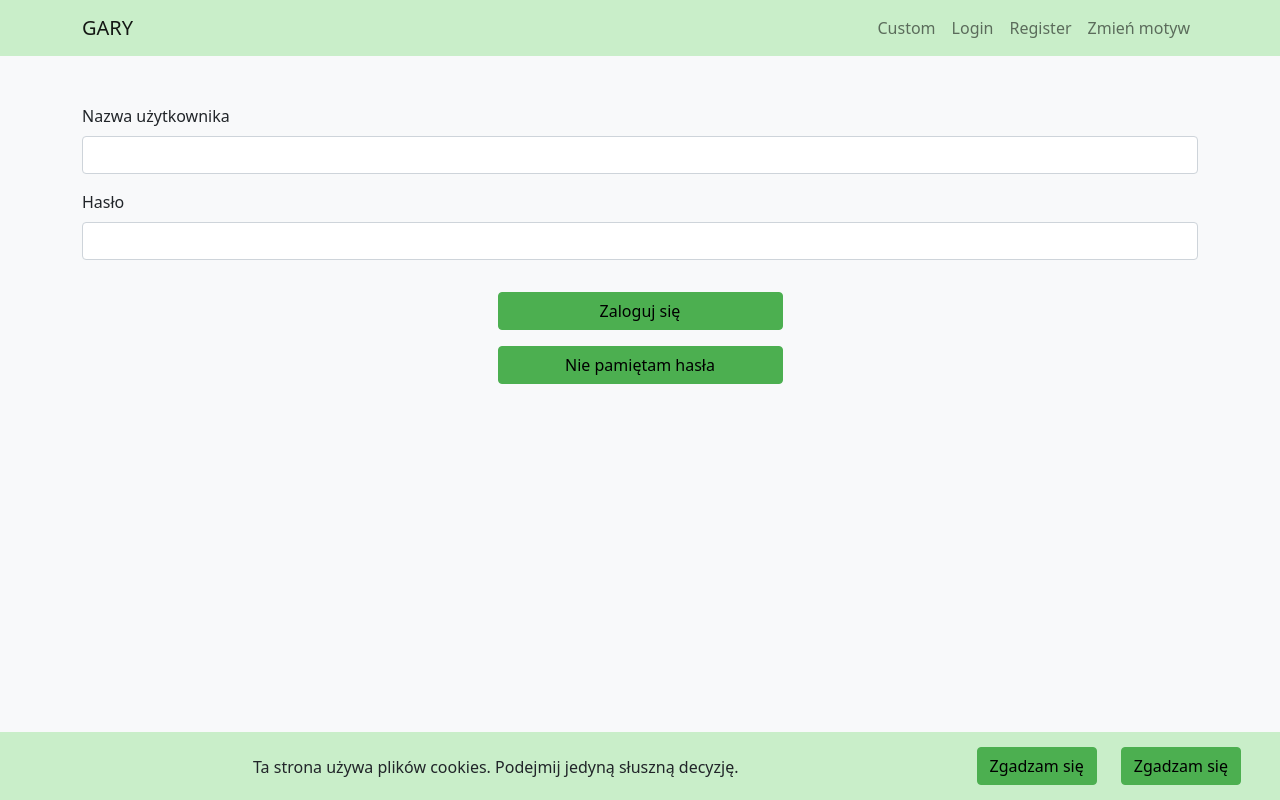
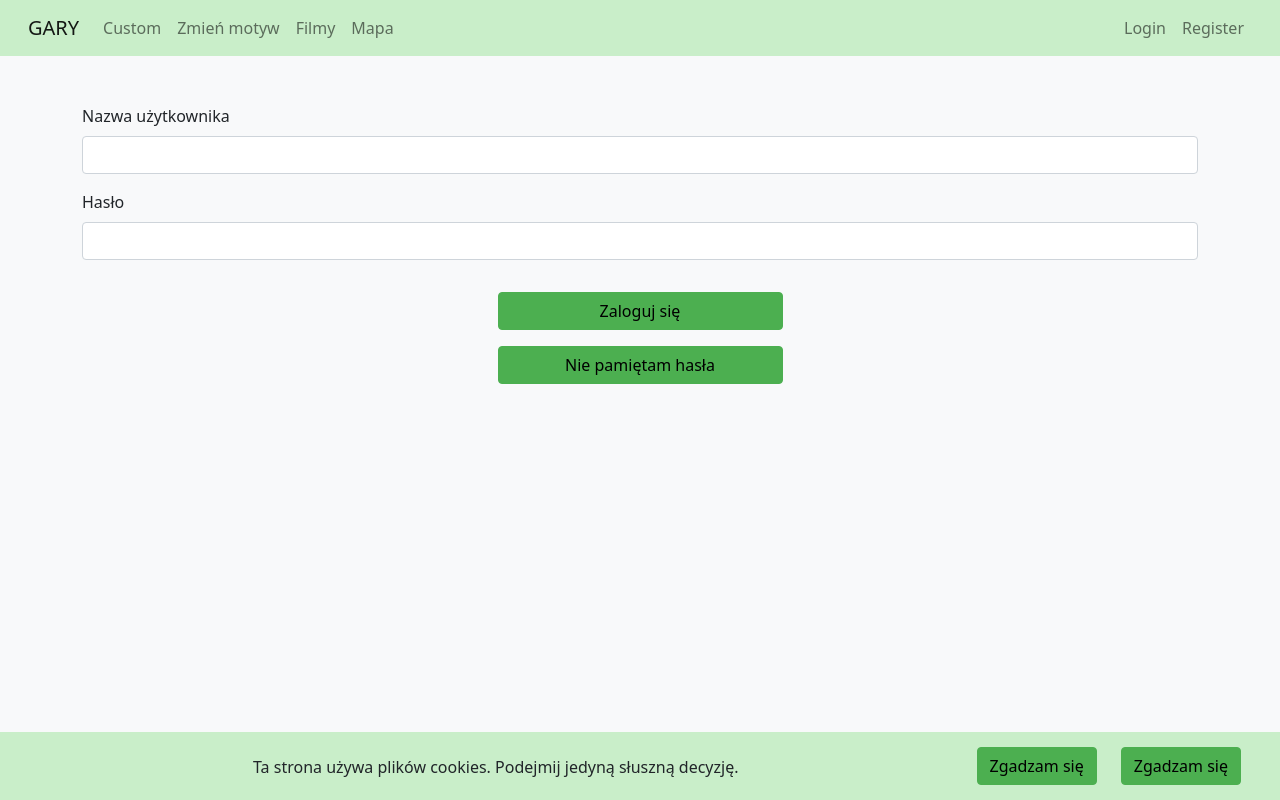
Before and after one commit to pjwstkIOprojekt/webclient, a React (Create React App) app: page /login in a window 1280 px wide. Built offline with nearby package versions, Linux system fonts and the light colour scheme.

Commit message:
Navbar layout changes

```diff
--- a/package.json
+++ b/package.json
@@ -10,6 +10,7 @@
     "@types/node": "^16.11.21",
     "@types/react": "^17.0.38",
     "@types/react-dom": "^17.0.11",
+    "axios": "^0.26.1",
     "react": "^17.0.2",
     "react-bootstrap": "^2.1.2",
     "react-dom": "^17.0.2",
--- a/src/App.tsx
+++ b/src/App.tsx
@@ -5,6 +5,7 @@ import Login from "./components/content/auth/Login";
 import Register from "./components/content/auth/Register";
 import ForgotPassword from "./components/content/auth/ForgotPassword";
 import { CookieConsent } from "./components/CookieConsent";
+import VideoView from "./components/content/video/VideoView";
 
 export default function App() {
   const darkMode = useDarkModeManager();
@@ -12,16 +13,21 @@ export default function App() {
   return (
     <BrowserRouter>
       <Navbar bg={`custom-${darkMode.isDark ? "dark" : "light"}`} variant={darkMode.isDark ? "dark" : "light"} expand="lg">
-        <Container>
+        <Container fluid className="mx-3">
           <Navbar.Brand>GARY</Navbar.Brand>
           <Navbar.Toggle aria-controls="basic-navbar-nav" />
-          <Navbar.Collapse id="basic-navbar-nav"></Navbar.Collapse>
+          <Navbar.Collapse id="basic-navbar-nav">
           <Nav className="me-auto">
             <Nav.Link as={Link} to="/">Custom</Nav.Link>
+            <Nav.Link onClick={darkMode.toggle}>Zmień motyw</Nav.Link>
+            <Nav.Link as={Link} to="/videos">Filmy</Nav.Link>
+            <Nav.Link as={Link} to="/">Mapa</Nav.Link>
+          </Nav>
+          <Nav>
             <Nav.Link as={Link} to="/login">Login</Nav.Link>
             <Nav.Link as={Link} to="/register">Register</Nav.Link>
-            <Nav.Link onClick={darkMode.toggle}>Zmień motyw</Nav.Link>
           </Nav>
+          </Navbar.Collapse>
         </Container>
       </Navbar>
       <Routes>
@@ -29,6 +35,7 @@ export default function App() {
         <Route path="/login" element={<Login />} />
         <Route path="/register" element={<Register />} />
         <Route path="/iforgor" element={<ForgotPassword />} />
+        <Route path="/videos" element={<VideoView />} />
       </Routes>
       <CookieConsent debug />
     </BrowserRouter>
--- /dev/null
+++ b/src/components/content/video/VideoView.tsx
@@ -0,0 +1,39 @@
+import axios from 'axios'
+import React, { useEffect, useState } from 'react'
+import { Card, Container } from 'react-bootstrap'
+
+const VideoView = () => {
+  const [items, setItems] = useState<any[]>([])
+  const [isLoading, setIsLoading] = useState(true)
+
+  useEffect(() => {
+    const fetchItems = async () => {
+      setIsLoading(true)
+      const result = await axios('http://localhost:8010/proxy/tutorial')
+
+      console.log(result.data);
+
+      setItems(result.data);
+      setIsLoading(false);
+    }
+
+    fetchItems()
+
+  }, [])
+
+
+  return (
+    <Container>
+      {items.map((item) => (
+        <Card style={{ width: '18rem' }}>
+          <Card.Img variant="top" src="holder.js/286px180" width="286" height="200"/>
+          <Card.Body>
+            <Card.Title>{item.name}</Card.Title>
+          </Card.Body>
+        </Card>
+      ))}
+    </Container>
+  )
+}
+
+export default VideoView
```
Also changed, not shown: 1 other file (tests, documents, lock files or other folders).
